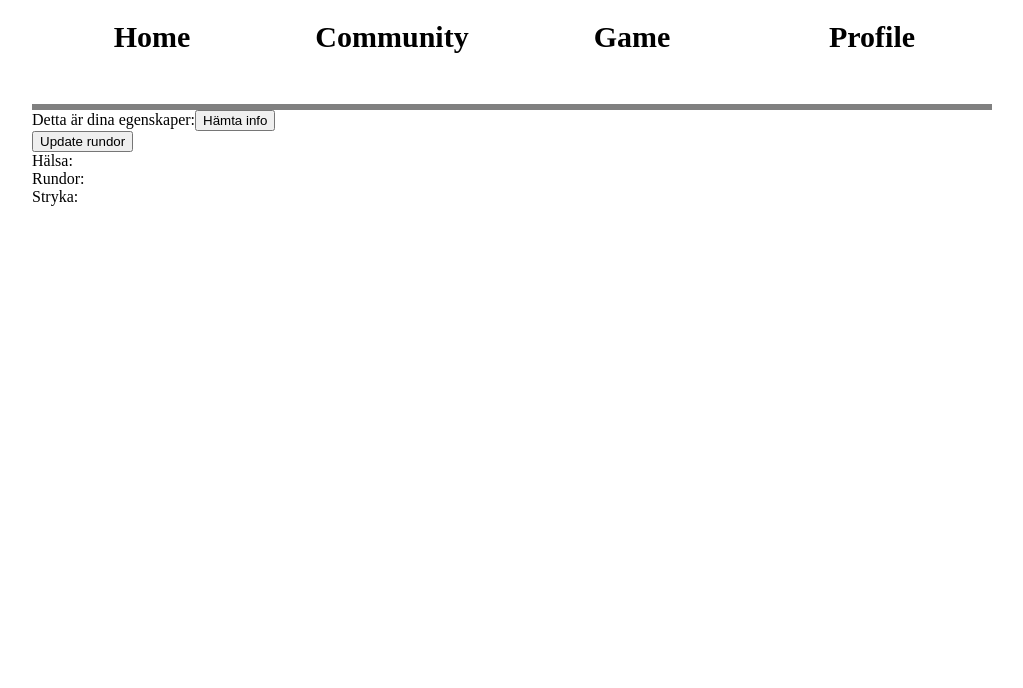
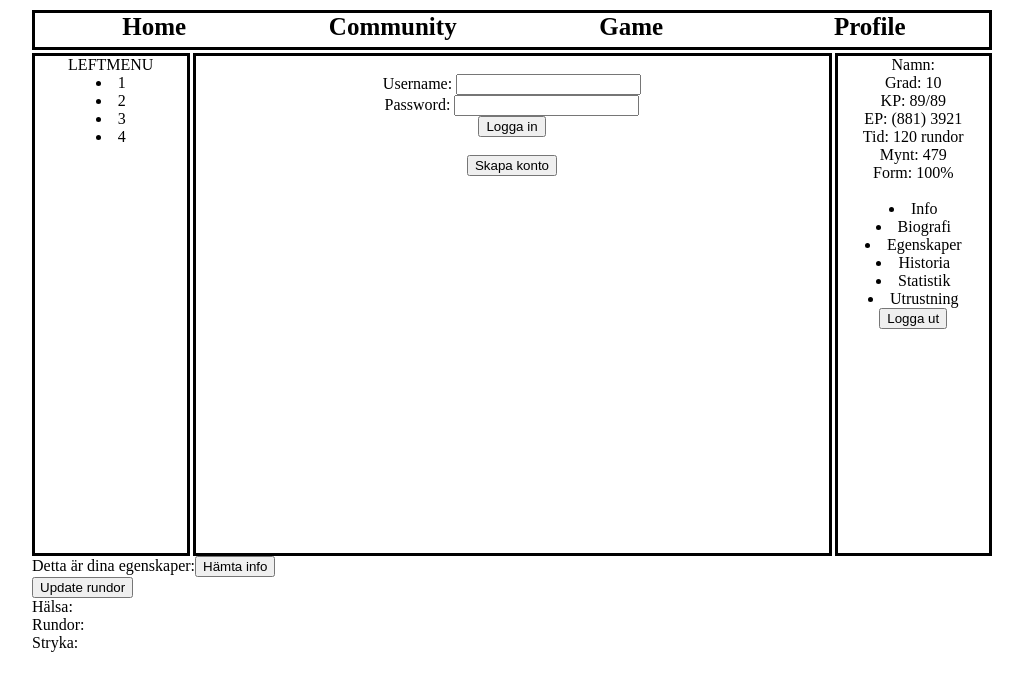
Before and after one commit to berglund10/felonious-klient, a React (Create React App) app: page /profileEgenskaper in a window 1280 px wide. Shown: the top 688 px of the page, without its empty margins (128-1151 px from the left). Built offline with nearby package versions, Linux system fonts and the light colour scheme; no server answers.

Commit message:
ändrade till gridlayout

```diff
--- a/src/App.js
+++ b/src/App.js
@@ -1,6 +1,7 @@
 import React from 'react'
 import { Routing } from './routes/Routing'
 import {Navbar} from './components/navbar/Navbar'
+import { TemplateView } from './components/template/TemplateView'
 import './shared/global/Global.css'
 import {UserProvider} from './shared/global/UserProvider'
 
@@ -8,7 +9,7 @@ function App() {
   return (
     <UserProvider>
     <Routing>
-      <Navbar/>
+      <TemplateView/>
     </Routing>
     </UserProvider>
   );
--- a/src/components/navbar/Navbar.css
+++ b/src/components/navbar/Navbar.css
@@ -2,13 +2,10 @@
     display: grid;
     grid-template-columns: repeat(4, 1fr);
     text-align: center;
-    border-bottom: 6px solid grey;
-    padding-bottom: 50px;
-    padding-top: 10px;
 }
 
 a {
-    font-size: 30px;
+    font-size: 25px;
     font-weight: 800;
     font-family: cursive;
     color: black;
--- a/src/components/profile/ProfileEgenskaper.js
+++ b/src/components/profile/ProfileEgenskaper.js
@@ -10,7 +10,7 @@ export const ProfileEgenskaper = () => {
     const [character_id, setCharacter_id] = useState()
     const username = localStorage.getItem('username')
 
-    const MINUTE_MS = 10000;
+    const MINUTE_MS = 180000;
 
     useEffect(() => {
         getUserInfo()
--- /dev/null
+++ b/src/components/template/TemplateView.css
@@ -0,0 +1,29 @@
+.container {
+    color: black;
+    text-align: center;
+    display: grid;
+    grid-gap: 3px;
+    grid-template-columns: repeat(12, 1fr);
+    grid-template-rows: 40px 500px;
+    grid-template-areas:
+    "h h h h h h h h h h h h"
+    "m m c c c c c c c c f f"
+    "m m c c c c c c c c f f";
+}
+
+.header {
+    grid-area: h;
+    border-style: solid;
+}
+.menu2 {
+    grid-area: f;
+    border-style: solid;
+}
+.menu1 {
+    grid-area: m;
+    border-style: solid;
+}
+.content {
+    grid-area: c;
+    border-style: solid;
+}
--- /dev/null
+++ b/src/components/template/TemplateView.js
@@ -0,0 +1,23 @@
+import React from 'react'
+import './TemplateView.css'
+import { Navbar } from '../navbar/Navbar'
+import { Profile } from '../profile/Profile'
+import { HomeView} from '../../view/HomeView'
+
+export const TemplateView = () => {
+    return (
+        <div class="container">
+            <div class="header"><Navbar/></div>
+            <div class="menu1">LEFTMENU
+                <li>1</li>
+                <li>2</li>
+                <li>3</li>
+                <li>4</li>
+            </div>
+            <div class="content"><br/><HomeView/></div>
+            <div class="menu2">
+                <Profile/>
+            </div>
+        </div>
+    )
+}
--- a/src/routes/Routing.js
+++ b/src/routes/Routing.js
@@ -5,7 +5,6 @@ import { HomeView } from '../view/HomeView';
 import { LoginView } from '../view/LoginView';
 import { GameView } from '../view/GameView';
 import { CommunityView } from '../view/CommunityView';
-import { ProfileView } from '../view/ProfileView';
 import { ProfileEgenskaper } from '../components/profile/ProfileEgenskaper';
 import {UserContext} from '../shared/global/UserProvider'
 import { CreateCharView } from '../view/CreateCharView';
@@ -42,10 +41,8 @@ export const Routing = (props) => {
                 <Route exact path={RoutingPath.communityView} element={<CommunityView/>}/>
                 <Route exact path={RoutingPath.createcharView} element={<CreateCharView/>}/>
                 <Route exact path={RoutingPath.createuserView} element={<CreateUserView/>}/>
-                <Route exact path={RoutingPath.profileView} element={blockRouteIfNotAuth(<ProfileView/>)}/>
                 <Route exact path={RoutingPath.loginView} element={blockRouteIfAuth(<LoginView/>)}/>
                 <Route exact path={'/profileEgenskaper'} element={<ProfileEgenskaper/>}/>
-                <Route path={RoutingPath.homeView} element={<HomeView/>}/>
             </Routes>
         </Router>
     )
--- a/src/view/LoginView.js
+++ b/src/view/LoginView.js
@@ -1,6 +1,6 @@
 import React, {useState, useContext} from 'react'
 import { UserContext } from '../shared/global/UserProvider'
-import {resolvePath, useNavigate} from 'react-router-dom'
+import { useNavigate} from 'react-router-dom'
 import Axios from 'axios'
 
 
```
